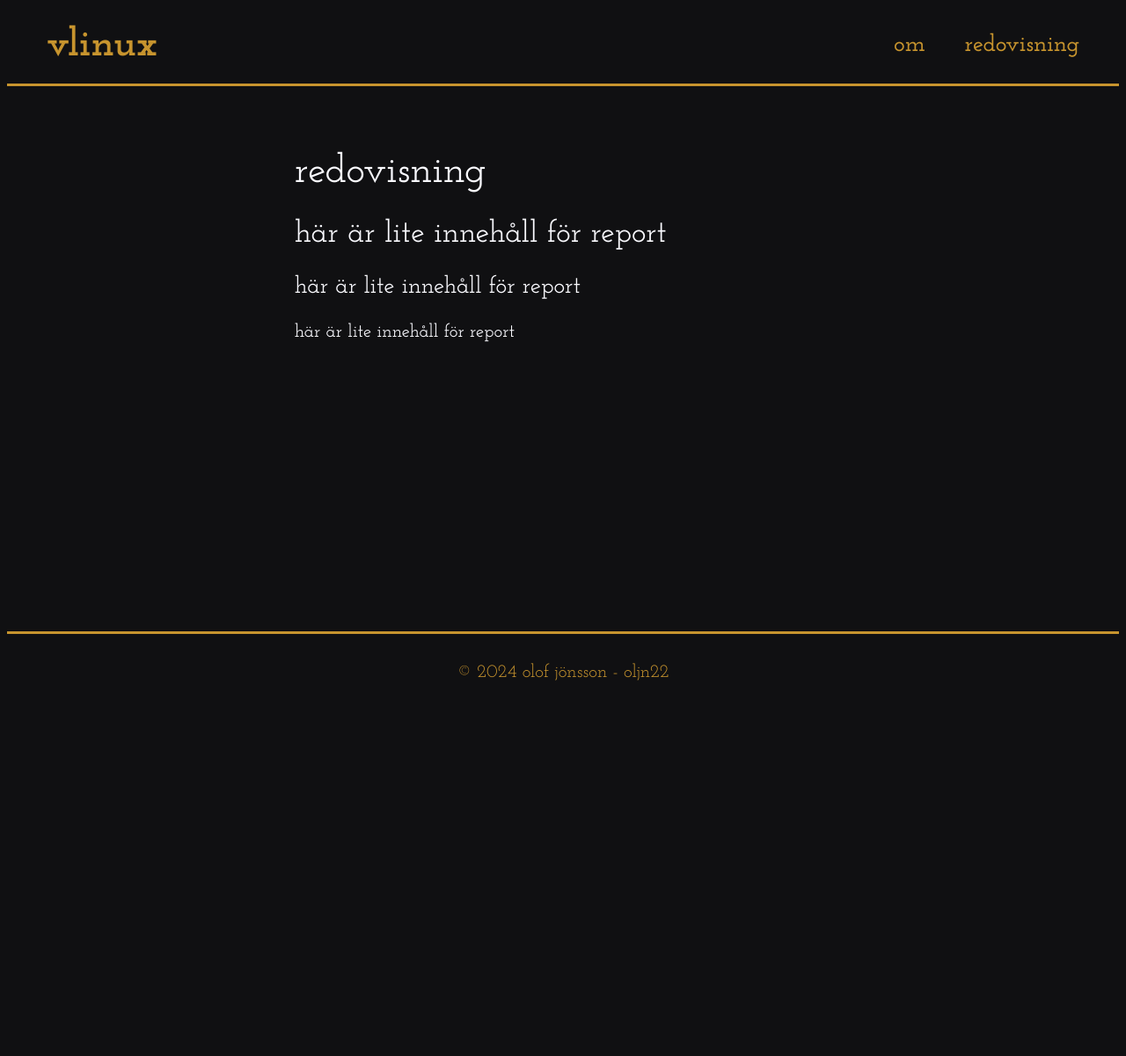
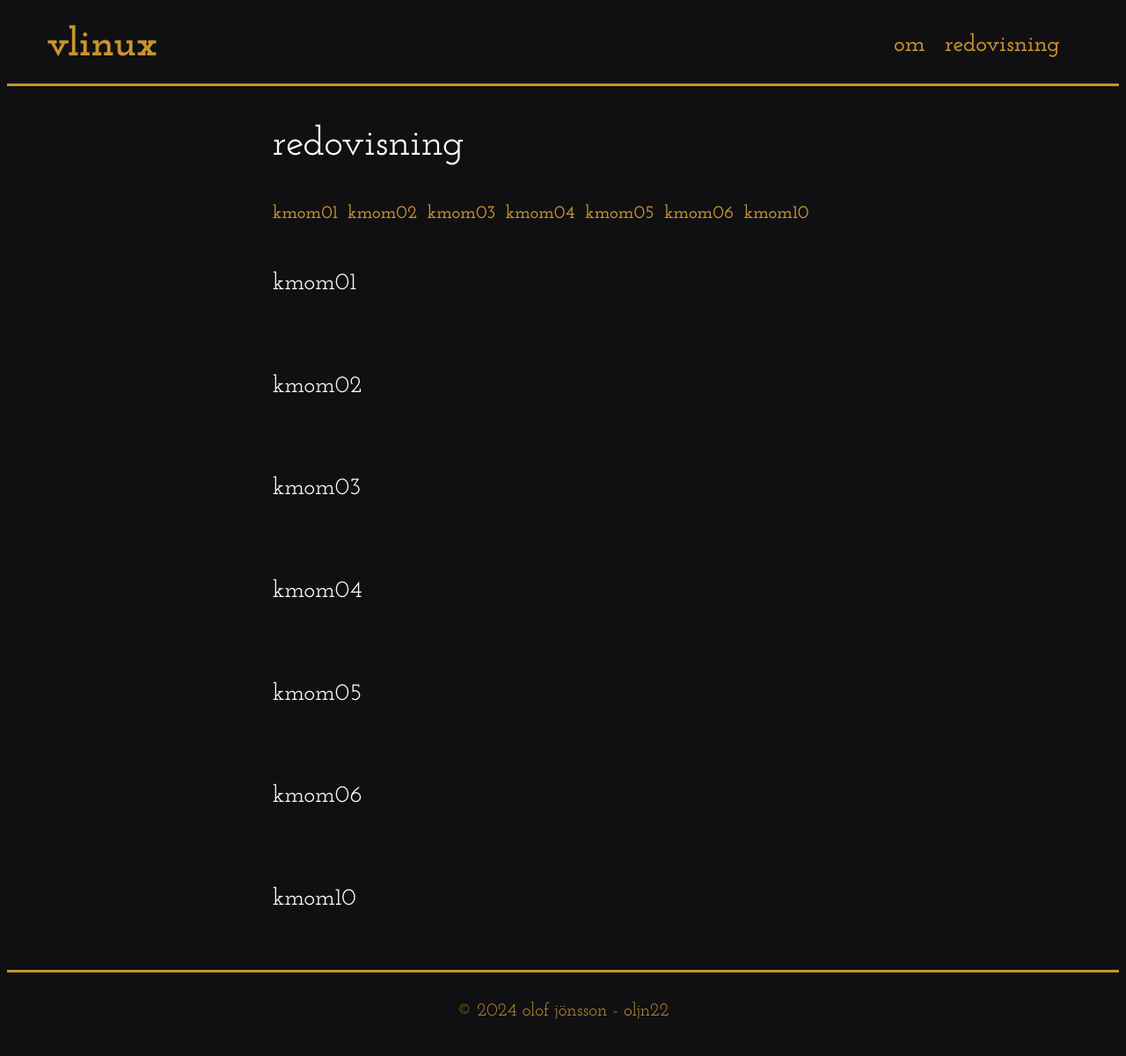
Before and after one commit to lohengrin1337/vlinux, a PHP site: page /report.php in a window 1280 px wide. Shown: the whole page at 88% size. Before the commit the page ends 774 px from the top, so only its background shows below. Run offline with PHP 8.4, Linux system fonts and the light colour scheme.

Commit message:
Add more style and framework

```diff
--- a/redovisa/content/report.md
+++ b/redovisa/content/report.md
@@ -1,5 +1,16 @@
-## Här är lite innehåll för report
+<h2 id="kmom01">kmom01</h2>
 
-### Här är lite innehåll för report
 
-#### Här är lite innehåll för report
+
+
+<h2 id="kmom02">kmom02</h2>
+
+<h2 id="kmom03">kmom03</h2>
+
+<h2 id="kmom04">kmom04</h2>
+
+<h2 id="kmom05">kmom05</h2>
+
+<h2 id="kmom06">kmom06</h2>
+
+<h2 id="kmom10">kmom10</h2>
--- /dev/null
+++ b/redovisa/style/base.css
@@ -0,0 +1,178 @@
+* {
+    box-sizing: border-box;
+}
+
+html {
+    font-size: 100%;
+}
+
+html,
+body {
+    min-height: 100vh;
+}
+
+body {
+    overflow-y: scroll;
+    display: flex;
+    flex-direction: column;
+
+    color: var(--col-font);
+    background-color: var(--col-bg);
+    font-family: var(--font-main);
+    font-weight: 400;
+}
+
+header {
+    width: 100%;
+    min-height: var(--baseline-x4);
+    flex: 0 0 auto;
+
+    display: flex;
+    justify-content: space-between;
+    align-items: center;
+    flex-wrap: wrap;
+
+    padding: var(--baseline-half) var(--baseline-x2);
+    border-bottom: 3px solid var(--col-accent);
+}
+
+.site-title {
+    margin-right: var(--baseline);
+    color: var(--col-accent);
+    font-size: var(--font-size-1-d);
+    font-weight: 700;
+}
+
+nav {
+    ul {
+        display: flex;
+        flex-wrap: wrap;
+        list-style: none;
+        margin: 0;
+        padding: 0;
+    }
+
+    li {
+        padding: 0;
+        margin: 0;
+        padding-right: var(--baseline);
+    }
+
+    a {
+        font-size: var(--font-size-3-d);
+        font-weight: 600;
+        text-transform: lowercase;
+        text-decoration: none;
+    }
+
+    li:last-of-type a {
+        padding-right: 0;
+    }
+}
+
+main {
+    width: 100%;
+    flex: 1 0 auto;
+    padding: var(--baseline-x2);
+
+    max-width: 750px;
+    margin: 0 auto;
+}
+
+footer {
+    width: 100%;
+    min-height: var(--baseline-x4);
+    flex: 0 0 auto;
+
+    display: flex;
+    justify-content: center;
+    align-items: center;
+
+    color: var(--col-accent);
+    font-size: var(--font-size-4-d);
+    text-transform: lowercase;
+    padding: var(--baseline-half) var(--baseline-x2);
+    border-top: 3px solid var(--col-accent);
+}
+
+.small-nav {
+    margin-bottom: var(--baseline-x2);
+
+    li {
+        margin-bottom: var(--baseline-half);
+        padding-right: var(--baseline-half);
+    }
+
+    a {
+        font-size: var(--font-size-4-d);
+    }
+
+    li:last-of-type {
+        margin-bottom: 0;
+    }
+}
+
+h1,
+h2,
+h3,
+h4 {
+    font-weight: 500;
+    text-transform: lowercase;
+    margin: 0;
+}
+
+h1 {
+    font-size: var(--font-size-1-d);
+    margin-bottom: var(--baseline-x2);
+}
+
+h2 {
+    font-size: var(--font-size-3-d);
+    margin-bottom: var(--baseline);
+}
+
+h3 {
+    font-size: var(--font-size-4-d);
+    margin-bottom: var(--baseline);
+}
+
+h4 {
+    font-size: 1rem;
+}
+
+* + h2 {
+    margin-top: var(--baseline-x4);
+}
+
+* + h3 {
+    margin-top: var(--baseline-x2);
+}
+
+h2 + h3 {
+    margin-top: 0;
+}
+
+a {
+   color: var(--col-accent);
+   text-decoration: none;
+   font-weight: 500;
+}
+
+figure,
+picture {
+    margin: 0;
+    display: flex;
+}
+
+.img {
+    margin-bottom: var(--baseline);
+    border-radius: 5px;
+    overflow: hidden;
+    filter: brightness(0.85);
+}
+
+.profile-img {
+    float: left;
+    margin-right: var(--baseline);
+    margin-bottom: var(--baseline-half);
+}
--- a/redovisa/style/style.css
+++ b/redovisa/style/style.css
@@ -1,136 +1,3 @@
 @import url('variables.css');
-
-* {
-    box-sizing: border-box;
-}
-
-html {
-    font-size: 100%;
-}
-
-html,
-body {
-    min-height: 100vh;
-}
-
-body {
-    overflow-y: scroll;
-    display: flex;
-    flex-direction: column;
-
-    color: var(--col-font);
-    background-color: var(--col-bg);
-    font-family: var(--font-main);
-    font-weight: 400;
-}
-
-header {
-    width: 100%;
-    min-height: var(--baseline-x4);
-    flex: 0 0 auto;
-
-    display: flex;
-    justify-content: space-between;
-    align-items: center;
-    flex-wrap: wrap;
-
-    padding: var(--baseline-half) var(--baseline-x2);
-    border-bottom: 3px solid var(--col-accent);
-    /* background-color: var(--bg-color-header); */
-    /* color: var(--color-header);     */
-}
-
-.site-title {
-    margin-right: var(--baseline);
-    color: var(--col-accent);
-    font-size: var(--font-size-1-d);
-    font-weight: 700;
-}
-
-nav {
-    ul {
-        display: flex;
-        flex-wrap: wrap;
-        list-style: none;
-        margin: 0;
-        padding: 0;
-    }
-
-    li {
-        padding: 0;
-        margin: 0;
-    }
-
-    a {
-        font-size: var(--font-size-3-d);
-        font-weight: 600;
-        text-transform: lowercase;
-        text-decoration: none;
-        display: block;
-        padding: 0 var(--baseline);
-    }
-
-    li:first-of-type a {
-        padding-left: 0;
-    }
-
-    li:last-of-type a {
-        padding-right: 0;
-    }
-}
-
-main {
-    width: 100%;
-    flex: 1 0 auto;
-    padding: var(--baseline-x2);
-
-    max-width: 700px;
-    margin: 0 auto;
-}
-
-footer {
-    width: 100%;
-    min-height: var(--baseline-x4);
-    flex: 0 0 auto;
-
-    display: flex;
-    justify-content: center;
-    align-items: center;
-
-    color: var(--col-accent);
-    font-size: var(--font-size-4-d);
-    text-transform: lowercase;
-    padding: var(--baseline-half) var(--baseline-x2);
-    border-top: 3px solid var(--col-accent);
-    /* background-color: var(--bg-color-footer; */
-
-    /* color: var(--color-footer; */
-}
-
-h1,
-h2,
-h3,
-h4 {
-    font-weight: 500;
-    text-transform: lowercase;
-}
-
-h1 {
-    font-size: var(--font-size-1-d);
-}
-
-h2 {
-    font-size: var(--font-size-2-d);
-}
-
-h3 {
-    font-size: var(--font-size-3-d);
-}
-
-h4 {
-    font-size: var(--font-size-4-d);
-}
-
-a {
-    color: var(--col-accent);
-}
+@import url('base.css');
+@import url('responsive.css');
--- a/redovisa/templates/base.html.twig
+++ b/redovisa/templates/base.html.twig
@@ -13,7 +13,7 @@
 </head>
 <body>
     <header>
-        <span class="site-title">{{ siteTitle }}</span>
+        <a href="/index.php"><span class="site-title">{{ siteTitle }}</span></a>
         <nav>
             <ul>
                 <li><a href="/index.php">Om</a></li>
--- a/redovisa/templates/report.html.twig
+++ b/redovisa/templates/report.html.twig
@@ -2,5 +2,20 @@
 
 {% block main %}
     <h1>{{ pageTitle }}</h1>
-    {{ content|raw }}
+
+    <nav class="small-nav">
+        <ul>
+            <li><a href="#kmom01">kmom01</a></li>
+            <li><a href="#kmom02">kmom02</a></li>
+            <li><a href="#kmom03">kmom03</a></li>
+            <li><a href="#kmom04">kmom04</a></li>
+            <li><a href="#kmom05">kmom05</a></li>
+            <li><a href="#kmom06">kmom06</a></li>
+            <li><a href="#kmom10">kmom10</a></li>
+        </ul>
+    </nav>
+
+    <article>
+        {{ content|raw }}
+    </article>
 {% endblock %}
```
Also changed, not shown: redovisa/RenderService.php (deleted, +0 -37 lines), redovisa/content/about.md (+13 -1 lines), redovisa/style/responsive.css (added, +50 -0 lines), README.md, redovisa/img/image.png (deleted), redovisa/img/profile.jpg (added).
